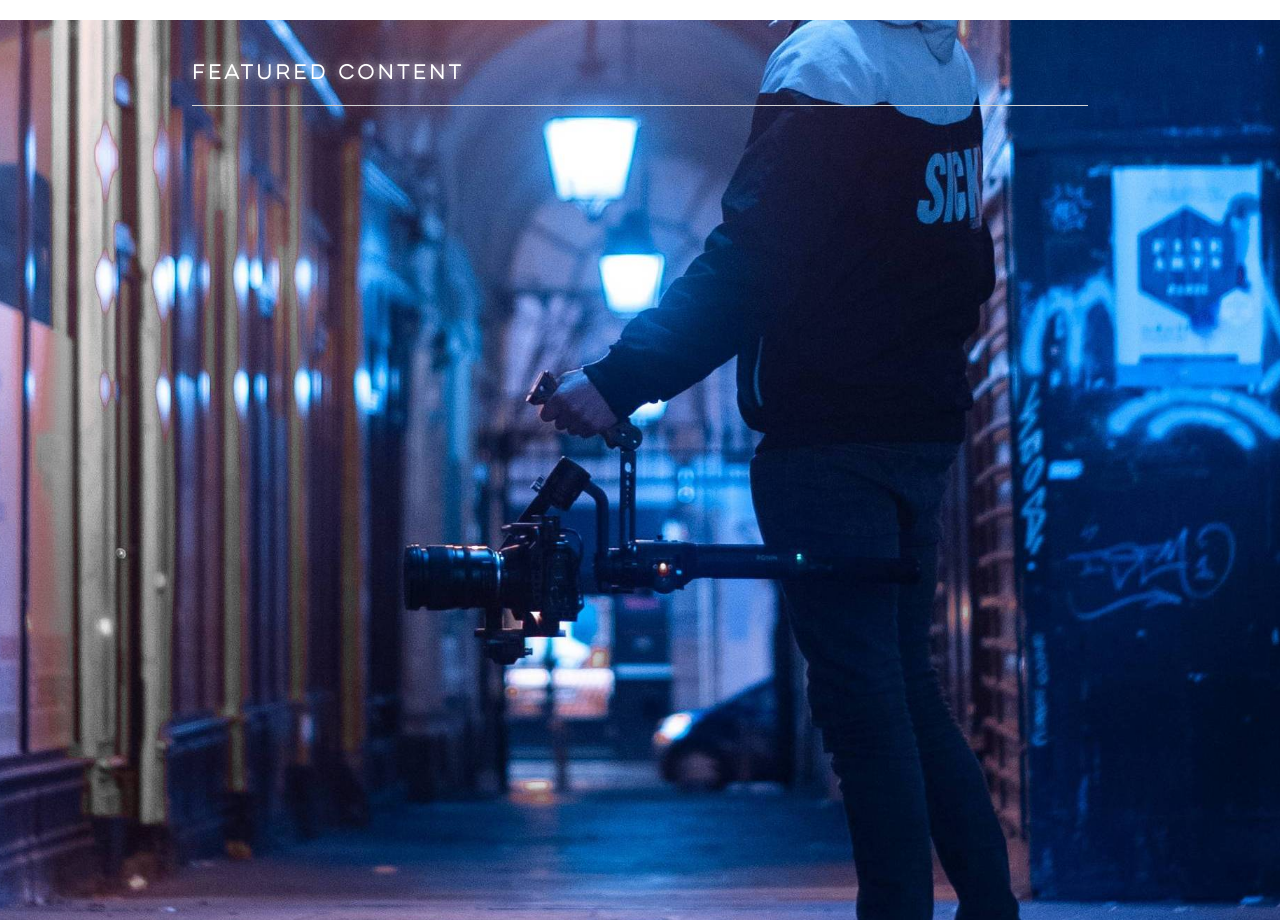
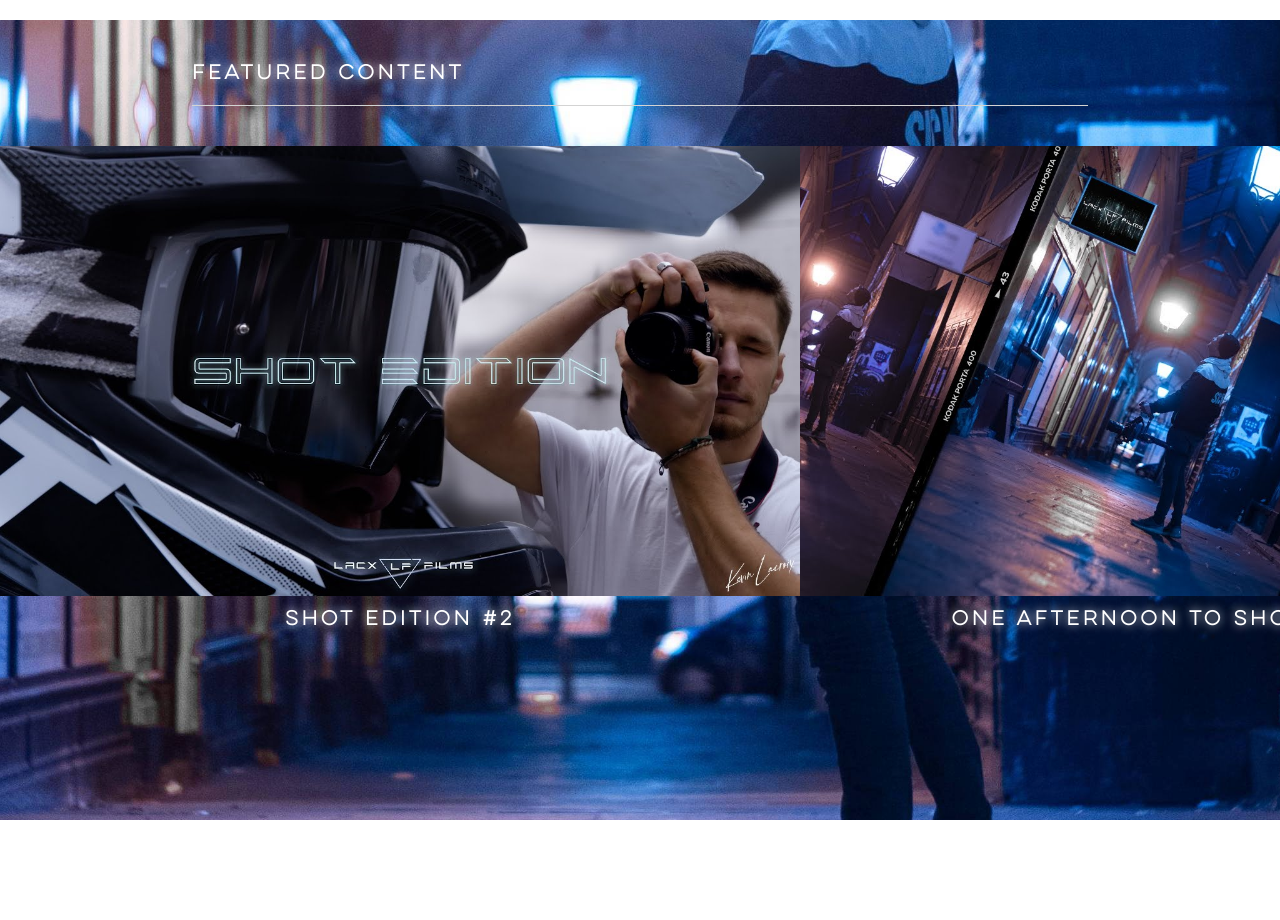
Before and after one commit to thomas-rooty/klacroix, a React (Vite) app: page / in a window 1280 px wide. Shown: the part 940-1860 px from the top of the page. After the commit the page ends 1760 px from the top, so only its background shows below. Built offline with nearby package versions, Linux system fonts and the light colour scheme.

Commit message:
added samples

```diff
--- a/src/Components/FeaturedWork/FeaturedWork.css
+++ b/src/Components/FeaturedWork/FeaturedWork.css
@@ -21,3 +21,34 @@
     font-size: 18px;
     color: white;
 }
+
+/* Featured Work Showcasing */
+
+.fw-showcase {
+    display: flex;
+    flex-direction: row;
+    width: 100%;
+    margin-top: 20px;
+    align-items: center;
+    justify-content: space-around;
+}
+
+.fw-oneShowcase {
+    display: flex;
+    flex-direction: column;
+    justify-content: center;
+    align-items: center;
+    margin-top: 20px;
+    transition: all 0.3s ease-in-out;
+}
+
+.fw-oneShowcase>img {
+    width: 800px;
+    height: auto;
+    margin: 0 0 10px;
+}
+
+.fw-oneShowcase:hover {
+    cursor: pointer;
+    transform: scale(1.05);
+}
--- a/src/Components/FeaturedWork/FeaturedWork.js
+++ b/src/Components/FeaturedWork/FeaturedWork.js
@@ -3,15 +3,27 @@ import "./FeaturedWork.css";
 import {Parallax, Background} from 'react-parallax';
 import AnchorLink from "react-anchor-link-smooth-scroll/lib/anchor-link";
 import FeaturedWorkBg from './Assets/Images/FeaturedWorkBg.jpg';
+import FirstVideo from './Assets/Images/Projects/1.jpg';
+import SecondVideo from './Assets/Images/Projects/2.jpg';
 
 const FeaturedWork = () => {
     return (
         <section id='featuredwork'>
             <Parallax bgImage={FeaturedWorkBg} strength={500}>
-                <div style={{height: 900}}>
+                <div style={{height: 800}}>
                     <div className="fw-content">
                         <div className="fw-header">
                             <h2 className='fw-title glowingText'>Featured Content</h2>
+                        </div>
+                        <div className="fw-showcase">
+                            <div className="fw-oneShowcase">
+                                <img src={FirstVideo} alt=""/>
+                                <h2 className='fw-title glowingText'>Shot Edition #2</h2>
+                            </div>
+                            <div className="fw-oneShowcase">
+                                <img src={SecondVideo} alt=""/>
+                                <h2 className='fw-title glowingText'>One afternoon to shoot in Paris</h2>
+                            </div>
                         </div>
                     </div>
                 </div>
--- a/src/Components/Navbar/Navbar.css
+++ b/src/Components/Navbar/Navbar.css
@@ -20,7 +20,7 @@
     margin-left: 100px;
     height: 100%;
     display: flex;
-    align-items: flex-start;
+    align-items: center;
     justify-content: center;
 }
 
@@ -74,5 +74,5 @@
 
 .logoNavbar {
     width: auto;
-    height: 70px;
+    height: 50px;
 }
```
Also changed, not shown: src/Components/FeaturedWork/Assets/Images/Projects/1.jpg (added), src/Components/FeaturedWork/Assets/Images/Projects/2.jpg (added).
